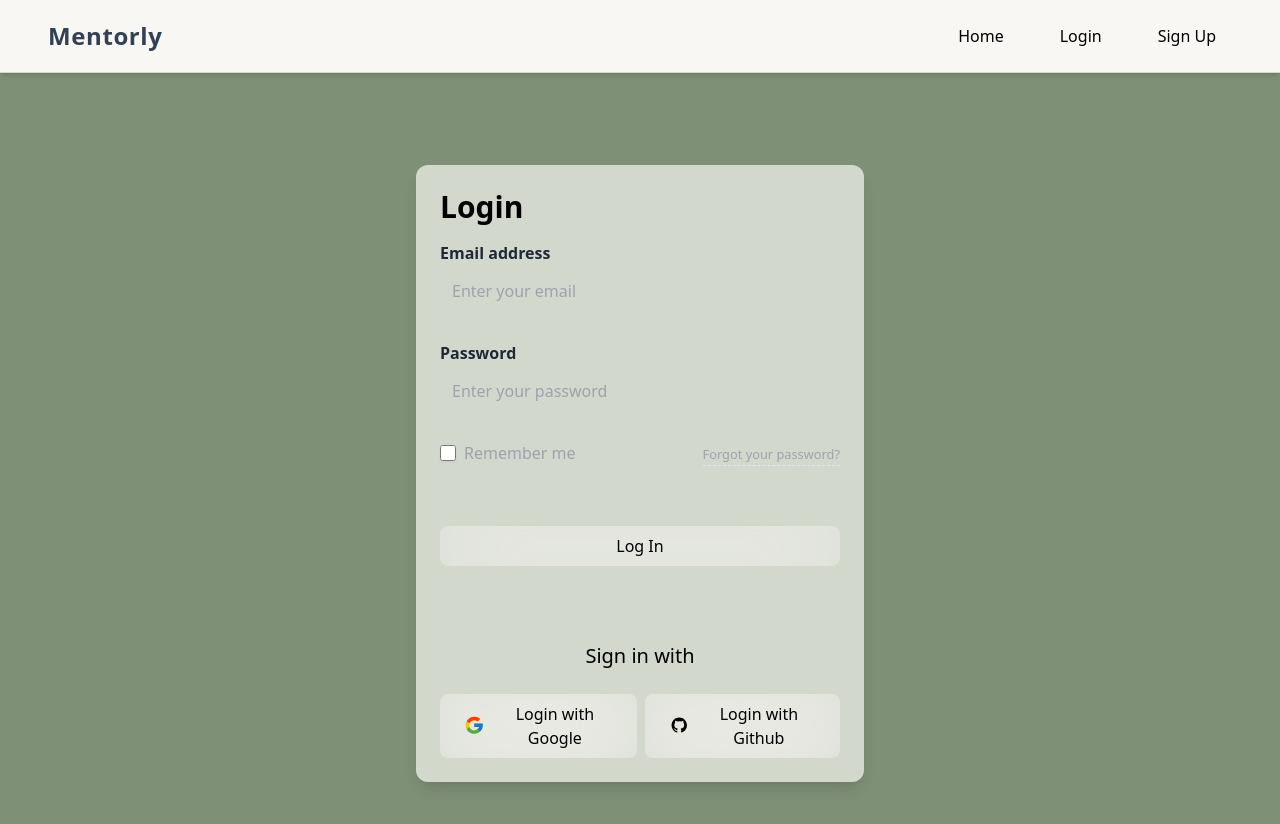
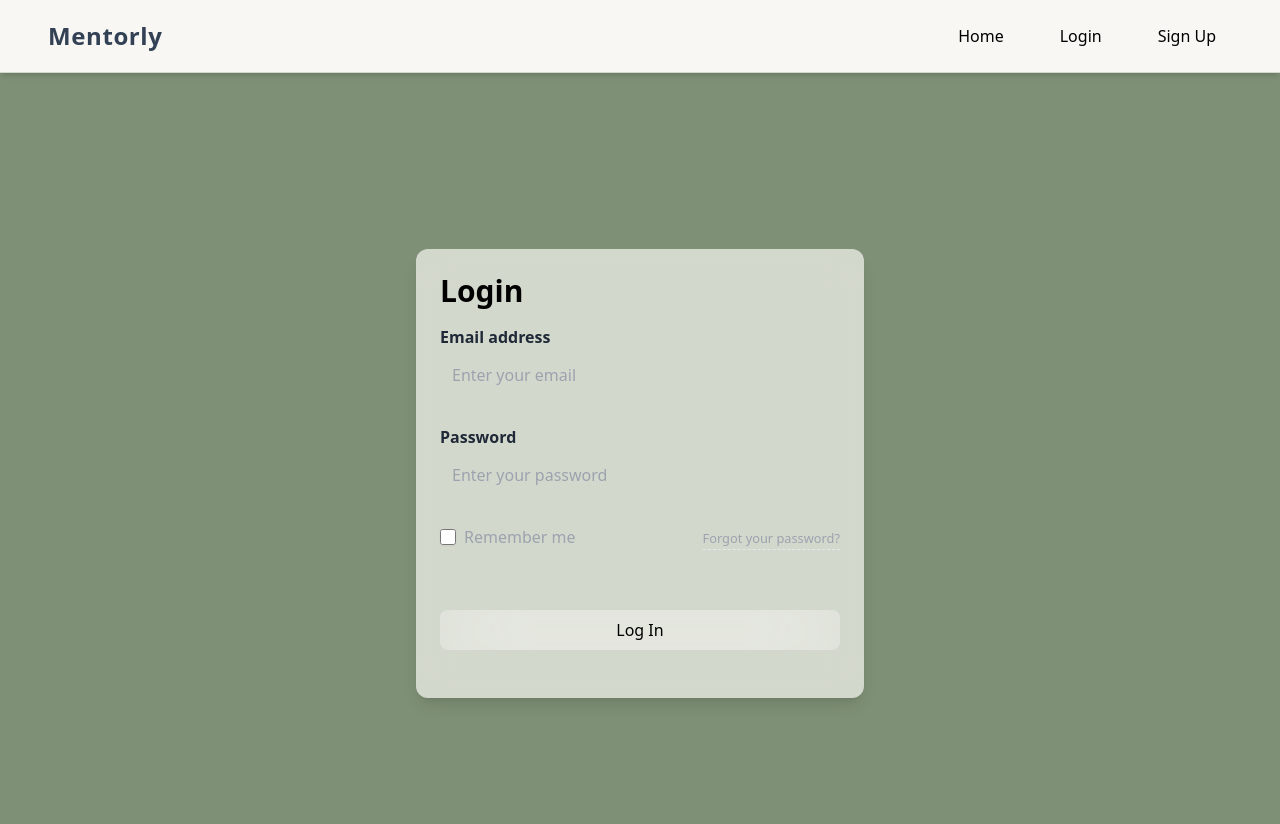
Before and after one commit to JacarandaOlias/proyecto2526frontend-JoseManuelbg, a React (Vite) app: page /login in a window 1280 px wide. Shown: the top 824 px of the page. Built offline with nearby package versions, Linux system fonts and the light colour scheme.

Commit message:
Some changes

```diff
--- a/package.json
+++ b/package.json
@@ -12,6 +12,7 @@
   "dependencies": {
     "@emailjs/browser": "^4.4.1",
     "@material-tailwind/react": "^2.1.10",
+    "@react-oauth/google": "^0.13.4",
     "@tailwindplus/elements": "^1.0.22",
     "axios": "^1.13.6",
     "font-awesome": "^4.7.0",
--- a/src/main.tsx
+++ b/src/main.tsx
@@ -4,6 +4,7 @@ import App from './App.tsx'
 import { BrowserRouter } from 'react-router-dom'
 import { AuthProvider } from './context/AuthContext';
 import "./index.css";
+
 createRoot(document.getElementById('root')!).render(
   <StrictMode>
   <AuthProvider>
--- a/src/pages/Login.tsx
+++ b/src/pages/Login.tsx
@@ -3,6 +3,7 @@ import { useAuth } from "../context/AuthContext";
 import { Link, useNavigate } from "react-router-dom";
 import type { AuthResponse } from "../models/AuthResponse";
 import { notify } from "../reusable/Notification";
+
 
 export default function Login() {
   const { login } = useAuth();
@@ -101,45 +102,7 @@ className="backdrop-blur-lg bg-brokenWhite/70 p-6 rounded-xl shadow-lg w-full fl
 
 </div>
 
-<div className="text-center mt-9">
 
-<p className="text-grey-800 text-xl mb-6">Sign in with</p>
-
-<div className="flex flex-wrap md:flex-nowrap items-center justify-center gap-2">
-
-<a href="#" className="inline-flex items-center justify-center px-6 py-2 backdrop-blur-2xl bg-white/20 text-grey-800 rounded-lg transition-all duration-500 group hover:bg-red-600/60 hover:text-white">
-
-<svg className="me-3 w-6" xmlns="http://www.w3.org/2000/svg" viewBox="0 0 48 48">
-
-<path fill="#FFC107" d="M43.611,20.083H42V20H24v8h11.303c-1.649,4.657-6.08,8-11.303,8c-6.627,0-12-5.373-12-12c0-6.627,5.373-12,12-12c3.059,0,5.842,1.154,7.961,3.039l5.657-5.657C34.046,6.053,29.268,4,24,4C12.955,4,4,12.955,4,24c0,11.045,8.955,20,20,20c11.045,0,20-8.955,20-20C44,22.659,43.862,21.35,43.611,20.083z"></path>
-
-<path fill="#FF3D00" d="M6.306,14.691l6.571,4.819C14.655,15.108,18.961,12,24,12c3.059,0,5.842,1.154,7.961,3.039l5.657-5.657C34.046,6.053,29.268,4,24,4C16.318,4,9.656,8.337,6.306,14.691z"></path>
-
-<path fill="#4CAF50" d="M24,44c5.166,0,9.86-1.977,13.409-5.192l-6.19-5.238C29.211,35.091,26.715,36,24,36c-5.202,0-9.619-3.317-11.283-7.946l-6.522,5.025C9.505,39.556,16.227,44,24,44z"></path>
-
-<path fill="#1976D2" d="M43.611,20.083H42V20H24v8h11.303c-0.792,2.237-2.231,4.166-4.087,5.571c0.001-0.001,0.002-0.001,0.003-0.002l6.19,5.238C36.971,39.205,44,34,44,24C44,22.659,43.862,21.35,43.611,20.083z"></path>
-
-</svg>
-
-Login with Google
-
-</a>
-
-<a href="#" className="inline-flex items-center justify-center px-6 py-2 backdrop-blur-2xl bg-white/20 text-grey-800 rounded-lg transition-all duration-500 group hover:bg-gray-600/60 hover:text-white">
-
-<svg className="me-3 w-6" viewBox="0 0 32 32">
-
-<path fill-rule="evenodd" d="M16 4C9.371 4 4 9.371 4 16c0 5.3 3.438 9.8 8.207 11.387.602.11.82-.258.82-.578 0-.286-.011-1.04-.015-2.04-3.34.723-4.043-1.609-4.043-1.609-.547-1.387-1.332-1.758-1.332-1.758-1.09-.742.082-.726.082-.726 1.203.086 1.836 1.234 1.836 1.234 1.07 1.836 2.808 1.305 3.492 1 .11-.777.422-1.305.762-1.605-2.664-.301-5.465-1.332-5.465-5.93 0-1.313.469-2.383 1.234-3.223-.121-.3-.535-1.523.117-3.175 0 0 1.008-.32 3.301 1.23A11.487 11.487 0 0116 9.805c1.02.004 2.047.136 3.004.402 2.293-1.55 3.297-1.23 3.297-1.23.656 1.652.246 2.875.12 3.175.77.84 1.231 1.91 1.231 3.223 0 4.61-2.804 5.621-5.476 5.922.43.367.812 1.101.812 2.219 0 1.605-.011 2.898-.011 3.293 0 .32.214.695.824.578C24.566 25.797 28 21.3 28 16c0-6.629-5.371-12-12-12z"></path>
-
-</svg>
-
-Login with Github
-
-</a>
-
-</div>
-
-</div>
 
 </form>
 
```
Also changed, not shown: 1 other file (tests, documents, lock files or other folders).
